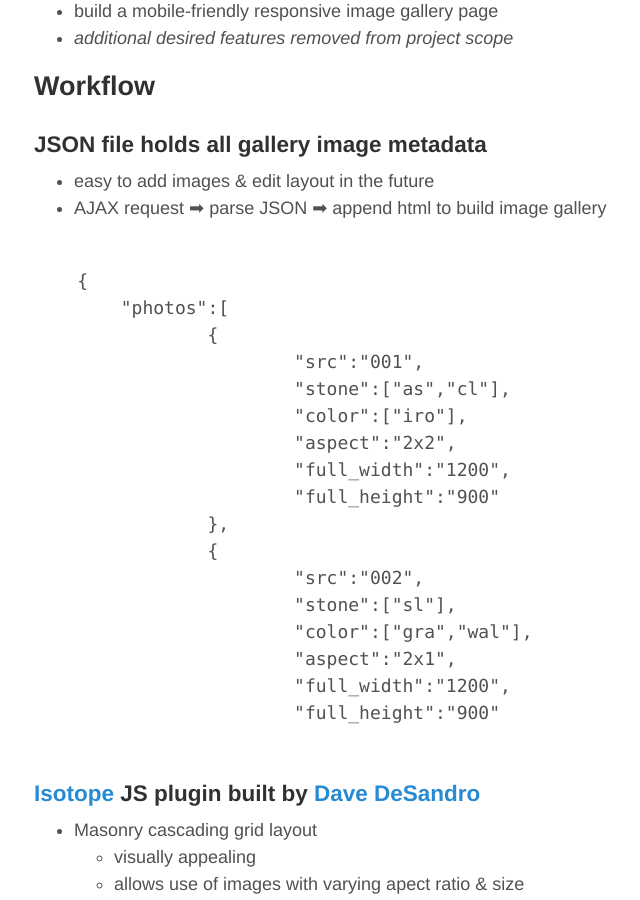
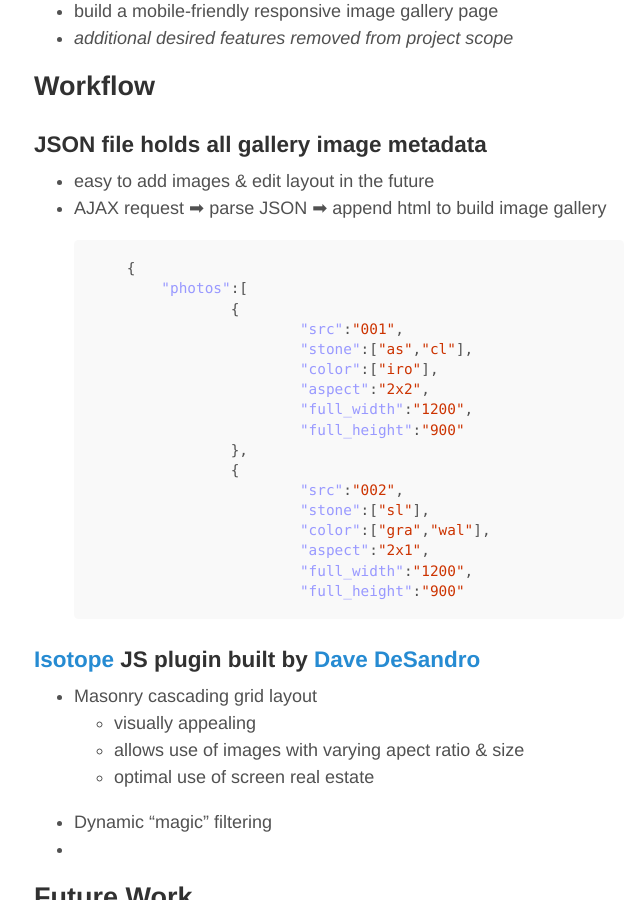
Before and after one commit to jontejada/jontejada.github.io, a Jekyll site: the page built from _posts/2015-12-01-ssv.md, in a window 1280 px wide and 900 px high, scrolled down 1493 px. Shown: the whole window, without its empty margins (291-931 px from the left). Built offline with Jekyll 4.4.1, drawn with Linux system fonts in a browser that asks for light colours.

Commit message:
ssv post edits

```diff
--- a/_posts/2015-12-01-ssv.md
+++ b/_posts/2015-12-01-ssv.md
@@ -41,8 +41,7 @@ categories: galvanize projects
 * easy to add images & edit layout in the future
 * AJAX request ➡ parse JSON ➡ append html to build image gallery
 
-<pre>
-  <code class="JSON">
+{% highlight JSON %}
     {
 	"photos":[
 		{
@@ -60,8 +59,7 @@ categories: galvanize projects
 			"aspect":"2x1",
 			"full_width":"1200",
 			"full_height":"900"
-  </code>
-</pre>
+{% endhighlight %}
 
 
 ###[Isotope](http://isotope.metafizzy.co/) JS plugin built by [Dave DeSandro](http://desandro.com/)
```
